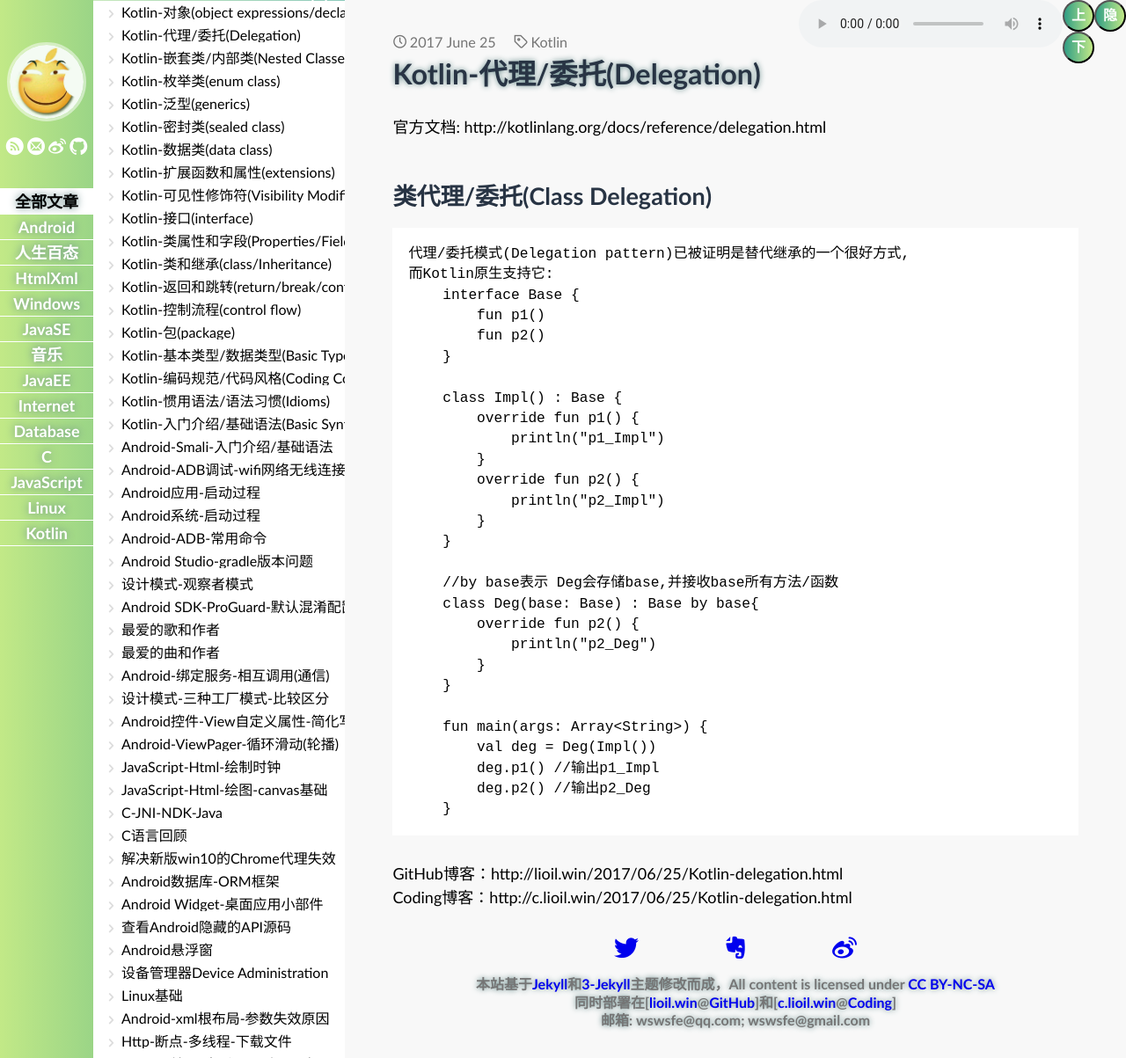
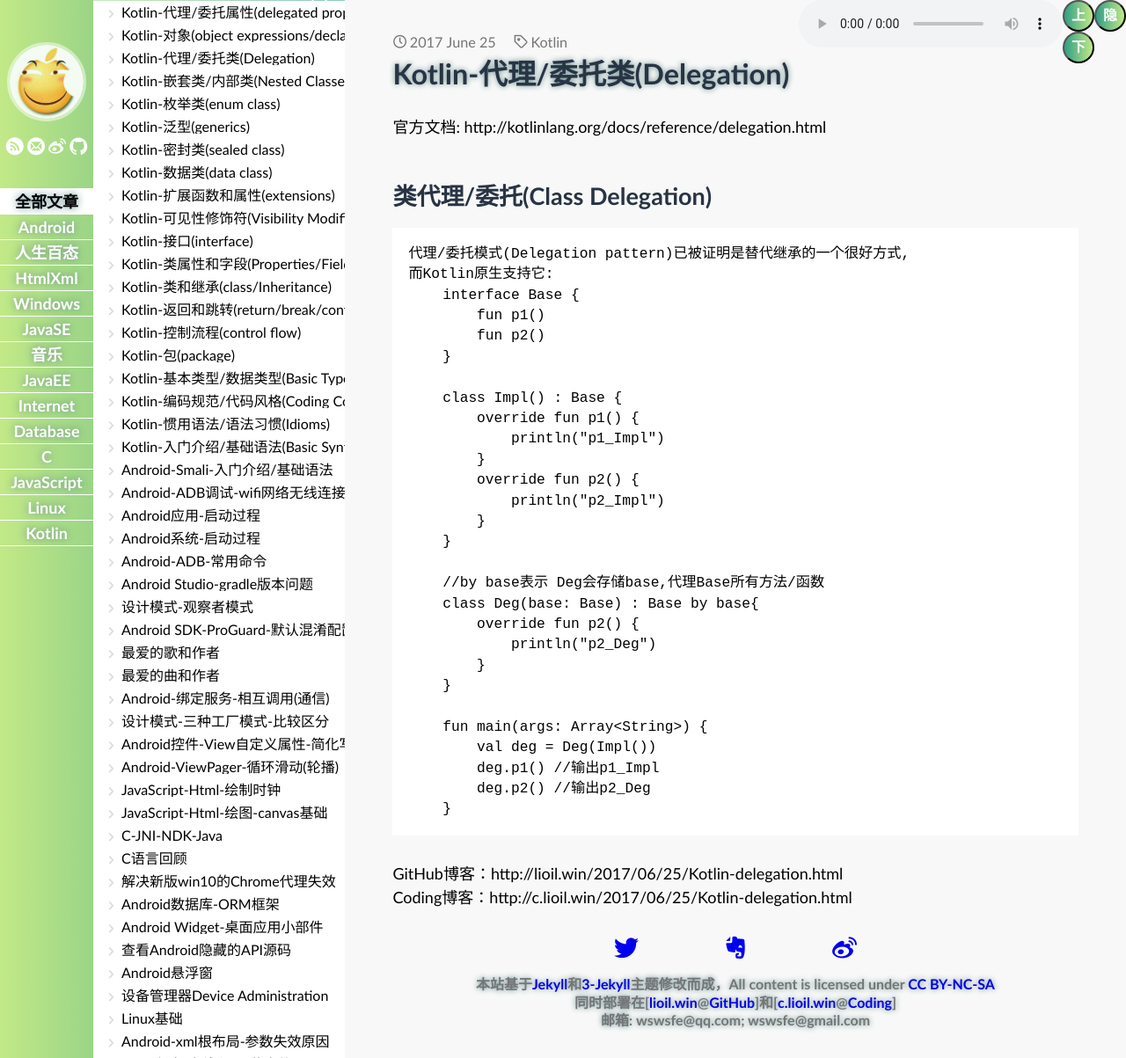
Before and after one commit to lioilwin/lioilwin.github.io, a Jekyll site: the page built from _posts/2017-06-25-Kotlin-delegation.md, in a window 1280 px wide. Shown: the whole page at 88% size. Built offline with Jekyll 4.4.1, drawn with Linux system fonts in a browser that asks for light colours; some web fonts are replaced; comment, search, counter and statistics services are not loaded; some of the changed lines change nothing that is shown.

Commit message:
添加文章

```diff
--- a/_posts/2017-06-25-Kotlin-delegation.md
+++ b/_posts/2017-06-25-Kotlin-delegation.md
@@ -1,6 +1,6 @@
 ---
 layout: post
-title: Kotlin-代理/委托(Delegation)
+title: Kotlin-代理/委托类(Delegation)
 tags: Kotlin
 ---
 官方文档: http://kotlinlang.org/docs/reference/delegation.html
@@ -22,7 +22,7 @@
             }
         }
 
-        //by base表示 Deg会存储base,并接收base所有方法/函数
+        //by base表示 Deg会存储base,代理Base所有方法/函数
         class Deg(base: Base) : Base by base{
             override fun p2() {
                 println("p2_Deg")
--- /dev/null
+++ b/_posts/2017-06-26-Kotlin-delegated-properties.md
@@ -0,0 +1,119 @@
+---
+layout: post
+title: Kotlin-代理/委托属性(delegated properties)
+tags: Kotlin
+---
+官方文档: http://kotlinlang.org/docs/reference/delegated-properties.html
+
+## 1.委托属性
+    一些常见的属性类型:
+        懒加载属性(lazy properties): 只在首次访问时计算属性值;
+        可观察属性(observable properties): 监听器可以收到此属性变化的通知;
+        一个映射(map)存储多个属性,而不是一个属性对应一个字段!
+
+    为涵盖这些情况,Kotlin支持委托属性(delegated properties):
+        import kotlin.reflect.KProperty //导入库
+        class Example {
+        //by Delegate()表示: 属性p的get()和set()会被委托给Delegate的getValue()和setValue()
+            var p: String by Delegate()
+        }
+        class Delegate() {
+            // 取代Example的属性p的get()
+            operator fun getValue(t: Any?, prop: KProperty<*>): String {
+                // 第一个参数t: 被代理的对象(本例中Example对象)
+                // 第二参数prop: 被代理的对象的属性(本例中Example对象的属性p)
+                return "$t, ${prop.name}"
+            }
+
+            // 取代Example的属性p的set()
+            operator fun setValue(t: Any?, prop: KProperty<*>, value: String) {
+                // 第三个参数: 被代理的对象的属性值(本例中Example对象的属性p的值)
+                println("$t, ${prop.name}, $value")
+            }
+        }
+        fun main(args: Array<String>) {
+            val e = Example()
+            println(e.p) //调用get方法 输出 Example@6267c3bb, p
+            e.p = "MyVal"  //调用set方法 输出 Example@6267c3bb, p, MyVal
+        }
+
+## 2.懒加载属性(lazy properties)
+    by lazy({ })是接受lambda并返回一个Lazy<T>对象的函数,
+    返回对象可作为委托,实现了懒加载属性(lazy properties):
+        val a: String by lazy {
+            //第一次调用会执行该lamda表达式,并记录结果
+            //后续调用只返回已记录的结果
+            println("******")
+            "Hello"
+            "返回结果" //lamda表达式最后一行作为lazy函数返回值,记录结果
+        }
+        fun main(args: Array<String>) {
+            println(a)
+            println(a)
+        }
+        输出：
+        ******
+        "返回结果"
+        "返回结果"
+
+    默认情况下,lazy{}是同步锁住(synchronized): 只能有一个线程执行,其它线程必须等待!
+    如果需要多个线程同时执行lazy{},那么传递参数LazyThreadSafetyMode.PUBLICATION给lazy()函数
+    如果确定lazy{}总是单个线程,那么传递参数LazyThreadSafetyMode.NONE,不保证线程安全!
+        val a: String by lazy(LazyThreadSafetyMode.NONE){
+            ...
+        }
+        val a: String by lazy(LazyThreadSafetyMode.PUBLICATION){
+            ...
+        }
+
+    自kotlin 1.1起,可将局部变量声明为委托属性,例如lazy懒加载属性:
+        fun example(computeFoo: () -> Foo) {
+            val memoizedFoo by lazy(computeFoo)
+
+            if (someCondition && memoizedFoo.isValid()) {
+                memoizedFoo.doSomething()
+            }
+        }
+
+## 3.可观察属性(observable properties)
+    Delegates.observable()有两个参数: 初始值、属性变化时的回调(handler)
+        import kotlin.properties.Delegates //导入库
+        class User {
+             //如果要拦截(veto否决)赋值,就用vetoable()取代observable()!
+            var name: String by Delegates.observable("initName") {
+             //回调有三个参数：被观察的属性、属性旧值和属性新值
+                prop, old, new -> println("$old ---> $new")
+            }
+        }
+        fun main(args: Array<String>) {
+            val user = User()
+            user.name = "name111"
+            user.name = "name222"
+        }
+        输出：
+        initName ---> name111
+        name111 ---> name222
+
+## 4.一个映射(map)存储多个属性(Storing Properties in a Map)
+    一个映射(map)存储多个属性,这时可用映射实例对象作为委托,实现委托属性!
+        class User(val map: Map<String, Any?>) {
+            val name: String by map
+            val age: Int     by map
+        }
+        //1.使用map代理多个属性
+        val user = User(mapOf(
+            "name" to "lioil",
+            "age"  to 24
+        ))
+        //2.从map中读取多个属性值
+        println(user.name) // 输出 lioil
+        println(user.age)  // 输出 24
+
+        //把只读Map改为可变MutableMap,也适用于var属性
+        class MutableUser(val map: MutableMap<String, Any?>) {
+            var name: String by map
+            var age: Int     by map
+        }
+
+GitHub博客：http://lioil.win/2017/06/26/Kotlin-delegated-properties.html
+Coding博客：http://c.lioil.win/2017/06/26/Kotlin-delegated-properties.html
```
